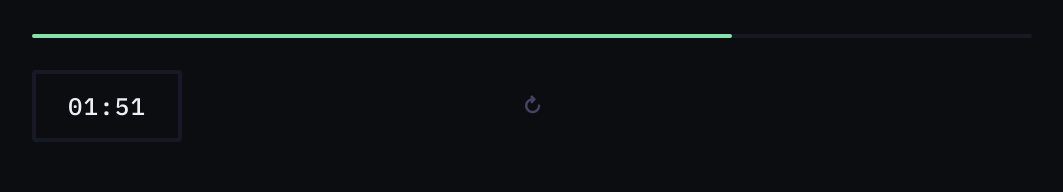
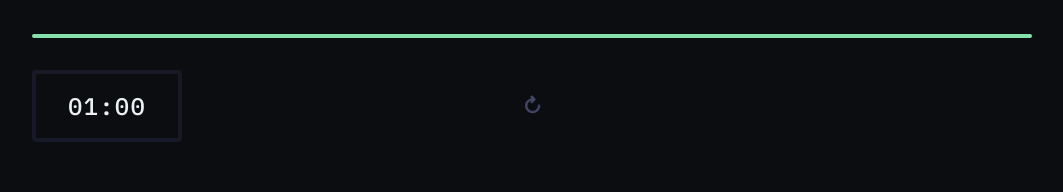
Before and after one commit to axelvc/typing_test, a React (Vite) app: page / in a window 1280 px wide. Shown: the part 478-670 px from the top of the page, without its empty margins (108-1171 px from the left). Built offline with nearby package versions, Linux system fonts and the light colour scheme.

Commit message:
:sparkles:  start timer when start to typing

```diff
--- a/src/components/Challenge/Challenge.tsx
+++ b/src/components/Challenge/Challenge.tsx
@@ -5,6 +5,16 @@ import { ReactComponent as ResetIcon } from '../icons/ResetIcon.svg'
 import { ReactComponent as LockIcon } from '../icons/LockIcon.svg'
 import * as S from './Challenge.style'
 import useText from './useText'
+import useTimer from '../../useTimer'
+
+function humanTime(time: number) {
+  const MINUTE_IN_SECS = 60
+  const mins = Math.floor(time / MINUTE_IN_SECS)
+  const secs = time % MINUTE_IN_SECS
+  const pad = (s: number) => `${s}`.padStart(2, '0')
+
+  return `${pad(mins)}:${pad(secs)}`
+}
 
 export default function Challenge() {
   /* -------------------------------- caps lock ------------------------------- */
@@ -118,10 +128,40 @@ export default function Challenge() {
     return wi === inputIdx && currentInput.length >= word.length
   }
 
+  /* ---------------------------------- timer --------------------------------- */
+  const timer = useTimer()
+  const lineBox = useRef<HTMLDivElement>(null)
+  const [lineAnimation, setLineAnimation] = useState<Animation | null>(null)
+
+  function handleType(value: string) {
+    dispatch({ type: 'TYPE', payload: value })
+
+    if (timer.timerId) return
+
+    const animation = lineBox.current!.animate([{ width: '100%' }, { width: '0%' }], {
+      duration: timer.leftTime * 1000,
+      easing: 'linear',
+      fill: 'forwards',
+    })
+
+    setLineAnimation(animation)
+    timer.start()
+  }
+
   function handleReset() {
     dispatch({ type: 'RESET' })
-    inputBox.current?.focus()
+    inputBox.current!.focus()
+
+    if (!timer.timerId) return
+
+    timer.reset()
+    textBox.current!.scrollTop = 0
+    lineAnimation!.cancel()
   }
+
+  useEffect(() => {
+    if (timer.timerId) handleReset()
+  }, [timer.totalTime])
 
   return (
     <S.Container>
@@ -132,9 +172,12 @@ export default function Challenge() {
           autoFocus
           ref={inputBox}
           value={currentInput}
-          onChange={ev => dispatch({ type: 'TYPE', payload: ev.target.value })}
-          onKeyDown={ev => handleBackspace(ev)}
-          onFocus={() => setTextFoucused(true)}
+          onChange={ev => timer.leftTime && handleType(ev.target.value)}
+          onKeyDown={ev => timer.leftTime && handleBackspace(ev)}
+          onFocus={ev => {
+            ev.target.setSelectionRange(-1, -1)
+            setTextFoucused(true)
+          }}
           onBlur={() => setTextFoucused(false)}
         />
 
@@ -165,11 +208,11 @@ export default function Challenge() {
       </S.TextBox>
 
       <S.Line>
-        <div style={{ width: '70%' }} />
+        <div ref={lineBox} />
       </S.Line>
 
       <S.Details>
-        <S.DetailBox>01:51</S.DetailBox>
+        <S.DetailBox>{humanTime(timer.leftTime)}</S.DetailBox>
         <S.ResetButton title="reset" onClick={() => handleReset()}>
           <ResetIcon className="icon" />
         </S.ResetButton>
--- a/src/components/Header/Header.tsx
+++ b/src/components/Header/Header.tsx
@@ -10,7 +10,7 @@ const TIMES = [
 ] as const
 
 export default function Header() {
-  const timePicked = useTimer(s => s.time)
+  const timePicked = useTimer(s => s.totalTime)
   const setTime = useTimer(s => s.setTime)
 
   return (
--- a/src/useTimer.ts
+++ b/src/useTimer.ts
@@ -4,8 +4,12 @@ const STORAGE_KEY = 'typing-time'
 const INITIAL_TIME = 60
 
 interface State {
-  time: number
+  timerId: number
+  totalTime: number
+  leftTime: number
   setTime(time: number): void
+  start(): void
+  reset(): void
 }
 
 function getLocalTime(): number {
@@ -19,10 +23,29 @@ function setLocalTime(time: number) {
 }
 
 export default create<State>(set => ({
-  time: getLocalTime(),
+  timerId: 0,
+  leftTime: getLocalTime(),
+  totalTime: getLocalTime(),
   setTime: time =>
     set(() => {
       setLocalTime(time)
-      return { time }
+      return { totalTime: time, leftTime: time }
+    }),
+  start: () => {
+    const id = window.setInterval(() => {
+      set(s => {
+        if (s.leftTime === 1) clearInterval(id)
+
+        return { leftTime: s.leftTime - 1 }
+      })
+    }, 1000)
+
+    set({ timerId: id })
+  },
+  reset: () =>
+    set(s => {
+      clearInterval(s.timerId)
+
+      return { timerId: 0, leftTime: s.totalTime }
     }),
 }))
```
